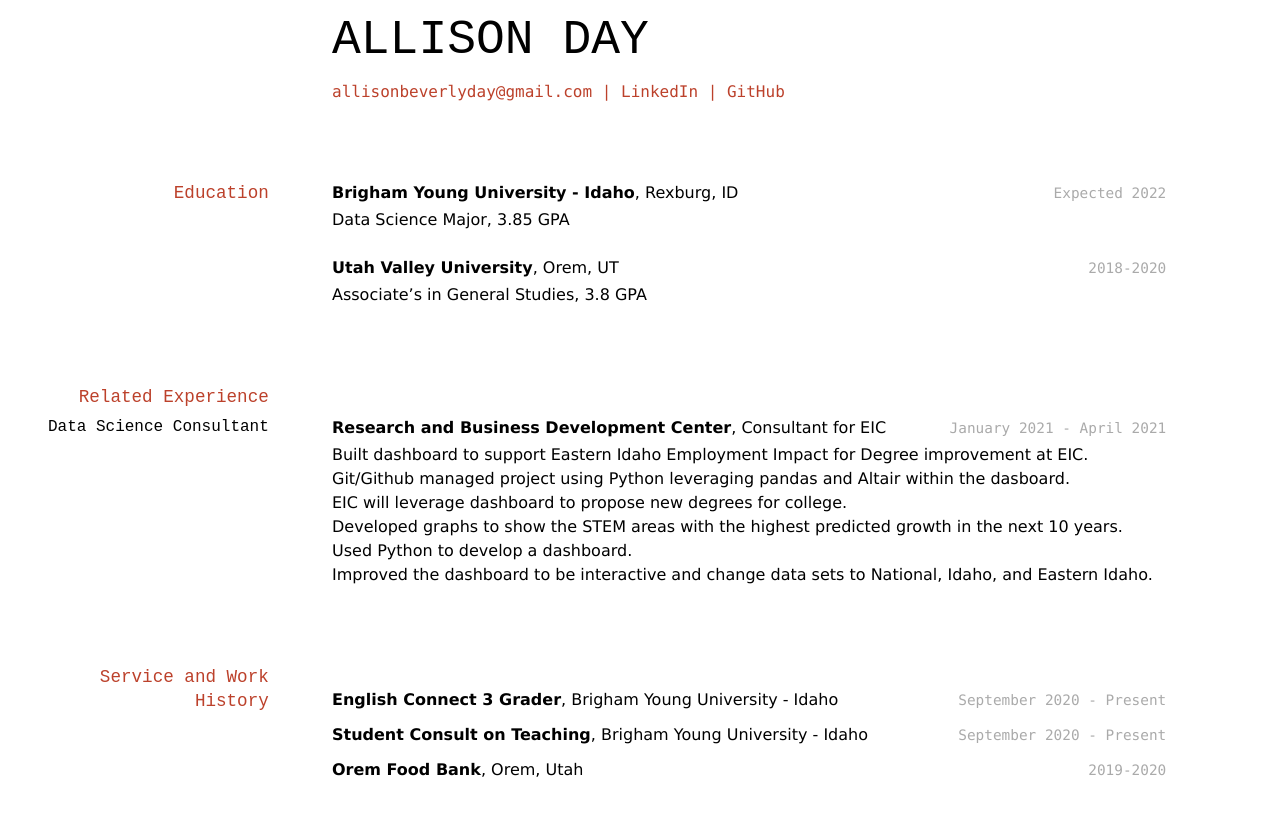
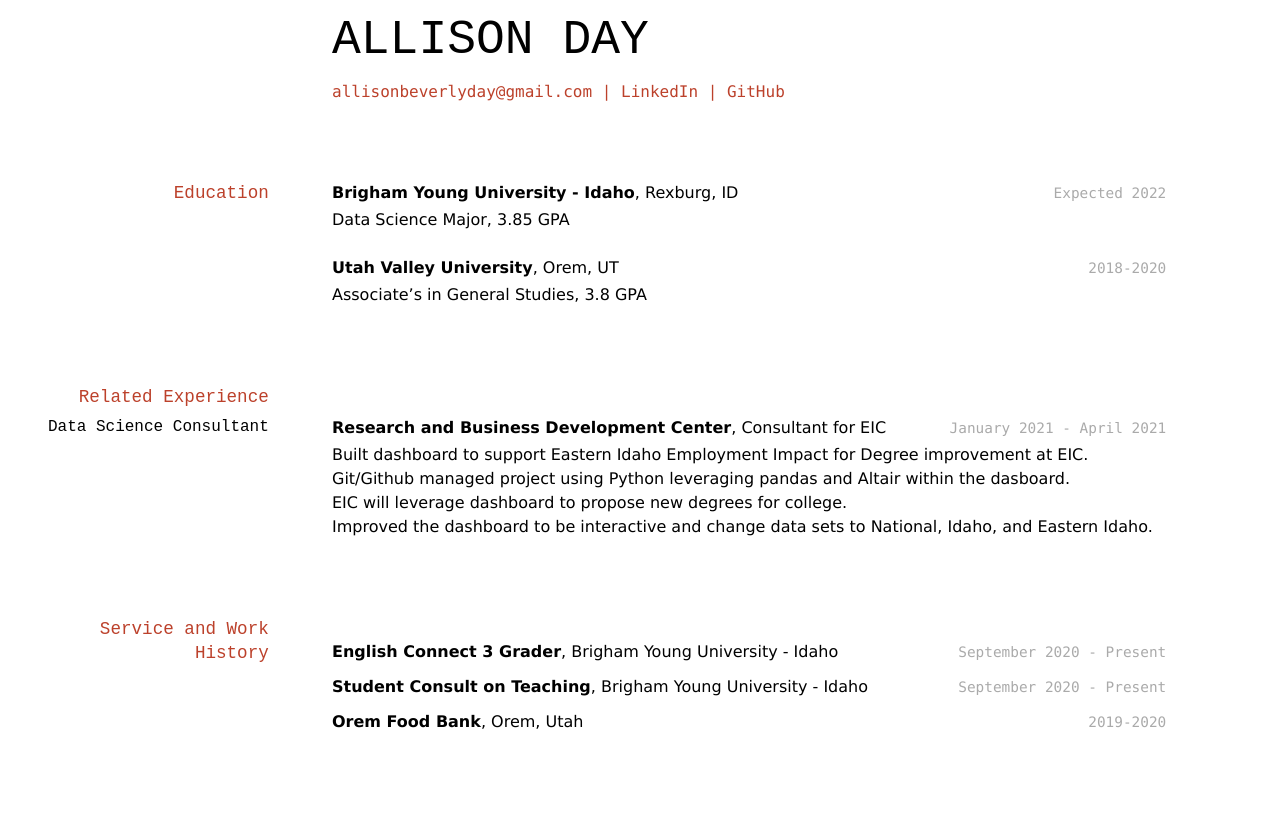
Before and after one commit to byuids-resumes/allisonbday_resume, a Jekyll site: the page built from docs/index.md, in a window 1280 px wide. Shown: the top 816 px of the page. Built offline with Jekyll 4.4.1, drawn with Linux system fonts in a browser that asks for light colours.

Commit message:
Update index.md

```diff
--- a/docs/index.md
+++ b/docs/index.md
@@ -35,8 +35,6 @@ title: Allison Day's Resume
 - Built dashboard to support Eastern Idaho Employment Impact for Degree improvement at EIC.
 - Git/Github managed project using Python leveraging pandas and Altair within the dasboard.
 - EIC will leverage dashboard to propose new degrees for college.
-- Developed graphs to show the STEM areas with the highest predicted growth in the next 10 years.
-- Used Python to develop a dashboard.
 - Improved the dashboard to be interactive and change data sets to National, Idaho, and Eastern Idaho.
 
 ## Service and Work History
```
